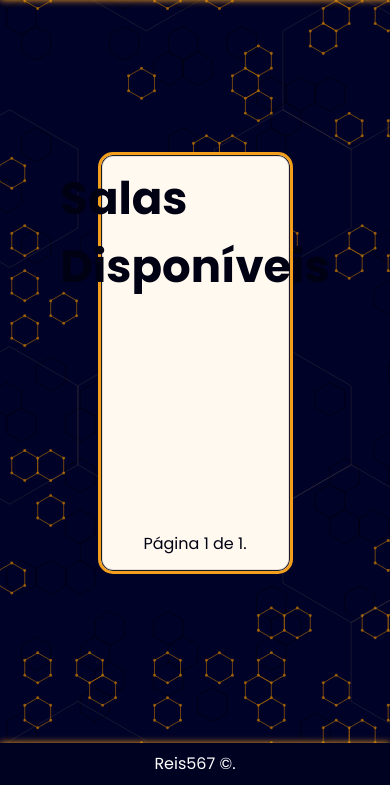
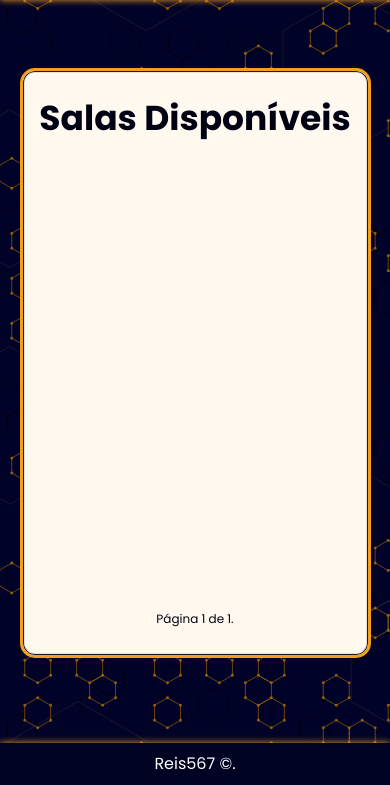
Before and after one commit to Reis567/chat3Django, a Django app: page /rooms/ in a window 390 px wide. Shown: the part 59-844 px from the top of the page. Run offline with Django 4.2, Linux system fonts and the light colour scheme; the visitor is signed in with stand-in values (Sample User, id 1); data that the repository does not hold is empty; some libraries are stand-ins or nearby versions.

Commit message:
rooms page mobile

```diff
--- a/static/css/style.css
+++ b/static/css/style.css
@@ -1314,4 +1314,31 @@ nav .nav-auth{
         height: 60%;
         text-align: center;
     }
+    .chats-content{
+        width: 90%;
+        height: 70%;
+        margin: 0;
+        padding: 0;
+        justify-content: space-around;
+    }
+    .chats-title{
+        font-size: 23px;
+        font-weight: bold;
+        margin-top: 10px;
+
+    }
+    .chats-buttons {
+        width: 100%;
+        height: 70%;
+        gap: 15px;
+    }
+
+    .chats-buttons button{
+        padding: 7px;
+        width: 60%;
+    }
+    .pagination{
+        font-size: 12px;
+        margin-top: 10px;
+    }
 }
```
